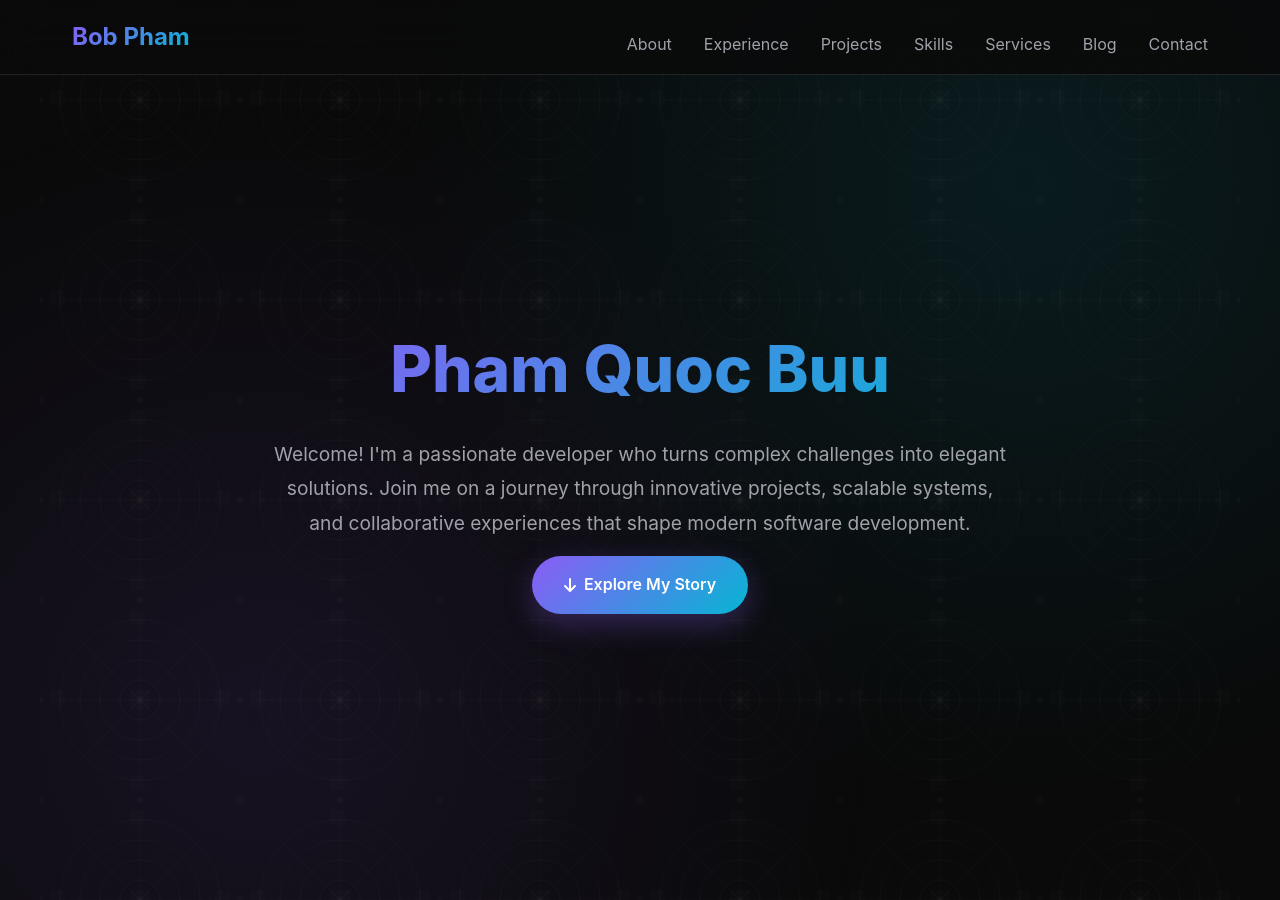
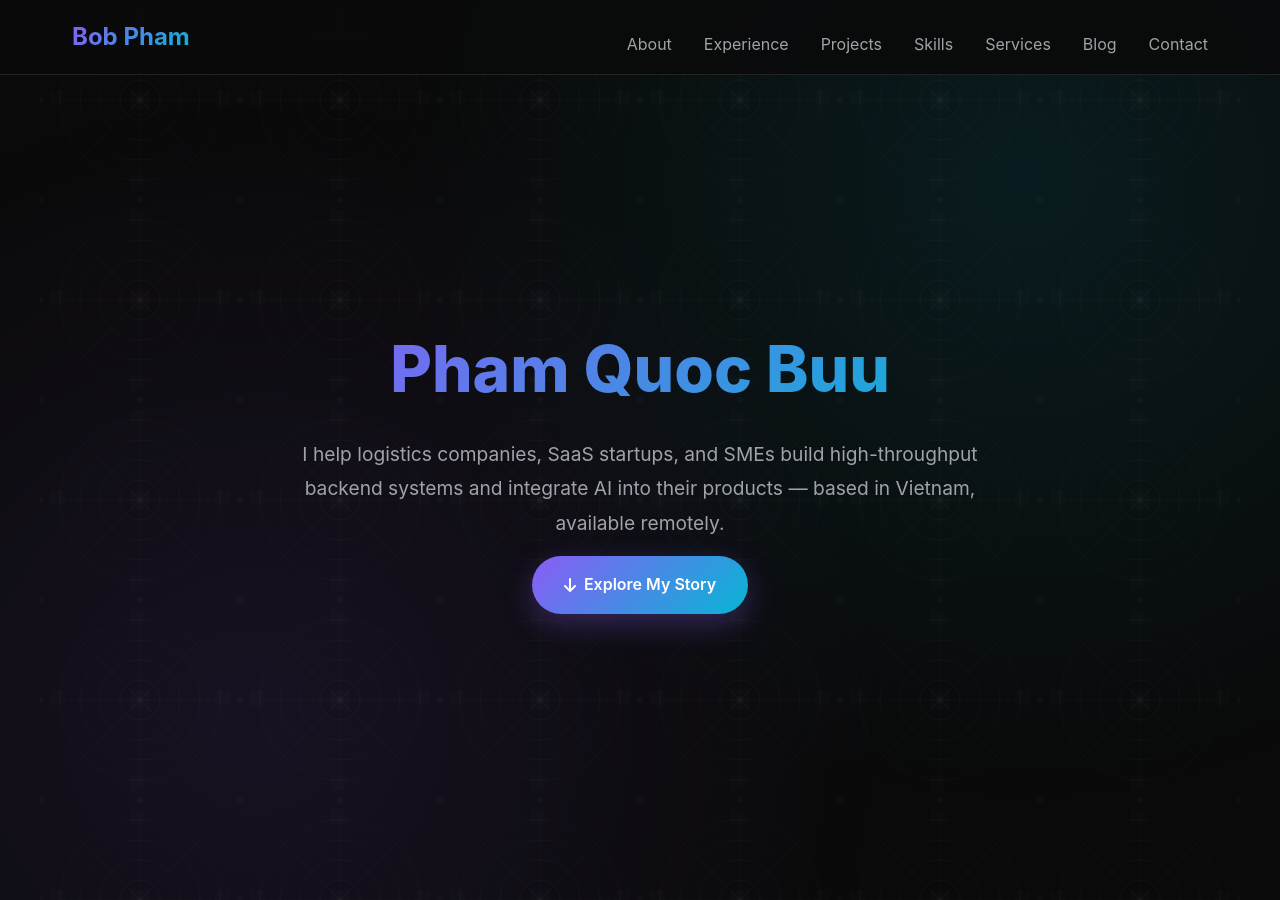
Before and after one commit to phamquocbuu/buu, a Jekyll site: the page index.html, which Jekyll copies as it is, in a window 1280 px wide and 900 px high. Built offline with Jekyll 4.4.1, drawn with Linux system fonts in a browser that asks for light colours.

Commit message:
feat: Update hero subtitle with clear client and service positioning

```diff
--- a/index.html
+++ b/index.html
@@ -142,7 +142,7 @@
     <section class="hero pattern-tech-hero">
         <div class="hero-content">
             <h1>Pham Quoc Buu</h1>
-            <p class="subtitle">Welcome! I'm a passionate developer who turns complex challenges into elegant solutions. Join me on a journey through innovative projects, scalable systems, and collaborative experiences that shape modern software development.</p>
+            <p class="subtitle">I help logistics companies, SaaS startups, and SMEs build high-throughput backend systems and integrate AI into their products — based in Vietnam, available remotely.</p>
             <a href="#about" class="cta-button">
                 <i class="fas fa-arrow-down"></i>
                 Explore My Story
```
